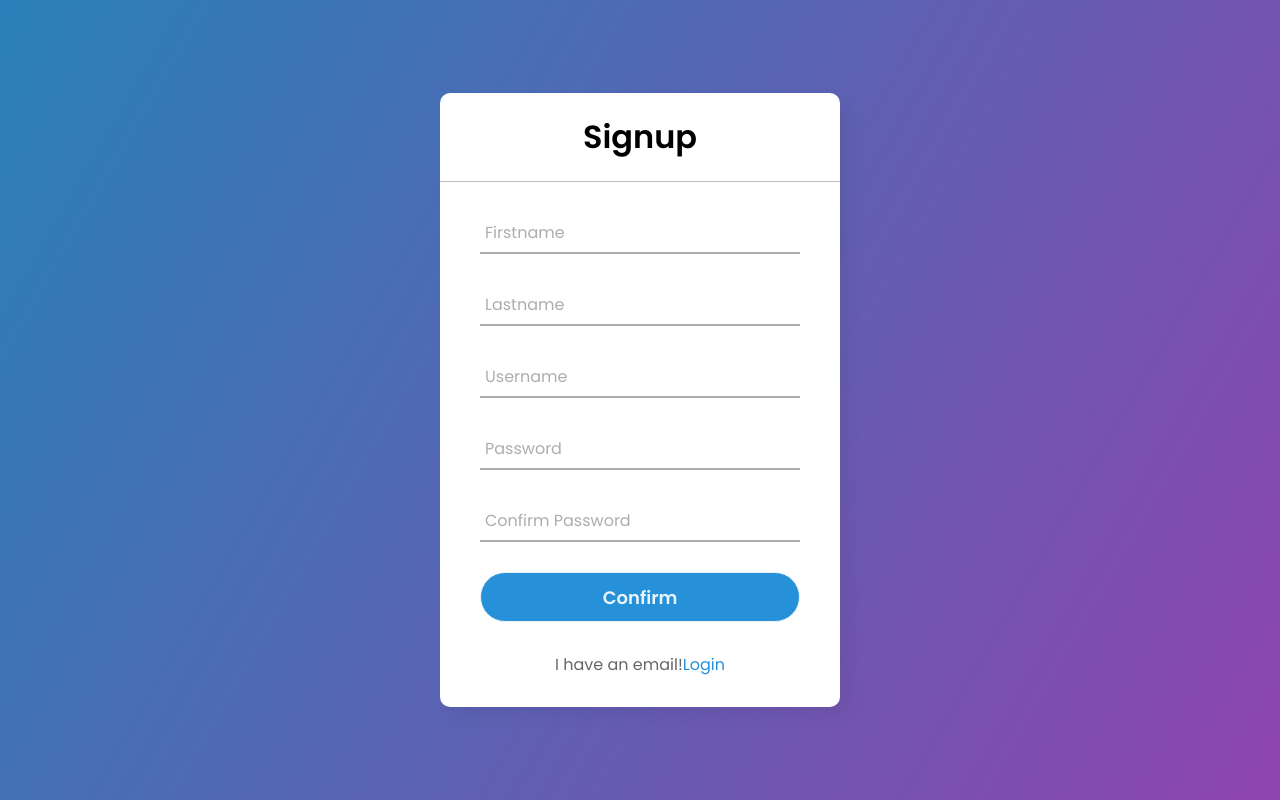
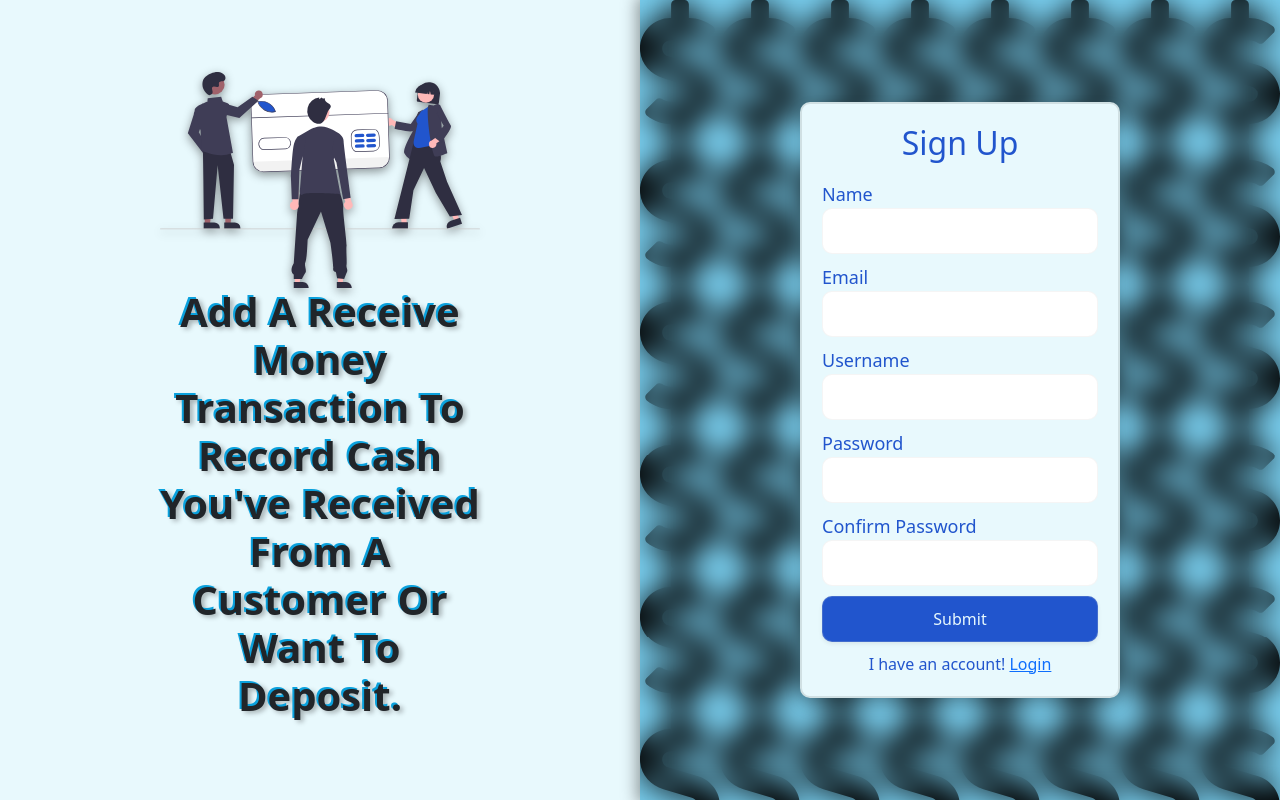
Before and after one commit to YousefGhazal/money-tracker, a plain HTML site: page signup.html in a window 1280 px wide. Drawn offline with nearby package versions, Linux system fonts and the light colour scheme.

Commit message:
start sign up

```diff
--- a/signup.html
+++ b/signup.html
@@ -1,45 +1,59 @@
 <!DOCTYPE html>
-<html lang="en" dir="ltr">
+<html lang="en">
+
 <head>
-    <meta charset="utf-8" />
+  <meta charset="UTF-8">
+  <meta http-equiv="X-UA-Compatible" content="IE=edge">
+  <meta name="viewport" content="width=device-width, initial-scale=1.0">
   <title>Signup</title>
-    <link rel="stylesheet" href="css/style.css" />
+  <link rel="stylesheet" href="./style/style.css">
+  <link rel="stylesheet" href="https://pro.fontawesome.com/releases/v5.10.0/css/all.css"
+    integrity="sha384-AYmEC3Yw5cVb3ZcuHtOA93w35dYTsvhLPVnYs9eStHfGJvOvKxVfELGroGkvsg+p" crossOrigin="anonymous" />
+  <link href="https://cdn.jsdelivr.net/npm/bootstrap@5.2.0-beta1/dist/css/bootstrap.min.css" rel="stylesheet"
+    integrity="sha384-0evHe/X+R7YkIZDRvuzKMRqM+OrBnVFBL6DOitfPri4tjfHxaWutUpFmBp4vmVor" crossOrigin="anonymous" />
 </head>
+
 <body>
-    <div class="center">
-      <h1>Signup</h1>
-      <form method="post">
-
-        <div class="txt_field">
-          <input type="text" required />
-          <span></span>
-          <label>Firstname</label>
+  <main>
+    <div class="g-center hello">
+      <div>
+        <img class="svg-shadow" src="./images/transaction.svg" alt="transaction">
+        <h1>Add a receive money transaction to record cash you've received from a customer or want to deposit.</h1>
       </div>
-        <div class="txt_field">
-          <input type="text" required />
-          <span></span>
-          <label>Lastname</label>
     </div>
-        <div class="txt_field">
-          <input type="text" required />
-          <span></span>
-          <label>Username</label>
+    <div class="g-center s-form">
+      <div>
+        <form class="shadow">
+          <h2>Sign Up</h2>
+          <div>
+            <label for="name">Name</label>
+            <input type="text" name="" id="name">
           </div>
-        <div class="txt_field">
-          <input type="password" required />
-          <span></span>
-          <label>Password</label>
+          <div>
+            <label for="email">Email</label>
+            <input type="email" name="" id="email">
           </div>
-        <div class="txt_field">
-          <input type="password" required />
-          <span></span>
-          <label>Confirm Password</label>
+          <div>
+            <label for="username">Username</label>
+            <input type="text" name="" id="username">
           </div>
-
-        <input type="submit" value="Confirm" />
-        <div class="signup_link">I have an email!<a href="login.html">Login</a>
+          <div>
+            <label for="pass">Password</label>
+            <input type="password" name="" id="pass">
           </div>
+          <div>
+            <label for="CPass">Confirm Password</label>
+            <input type="password" name="" id="CPass">
+          </div>
+          <input type="submit" value="Submit" class="shadow-sm">
+          <section>I have an account! <a href="login.html">Login</a></section>
         </form>
       </div>
+    </div>
+  </main>
+  <script src="https://cdn.jsdelivr.net/npm/bootstrap@5.2.0-beta1/dist/js/bootstrap.bundle.min.js"
+    integrity="sha384-pprn3073KE6tl6bjs2QrFaJGz5/SUsLqktiwsUTF55Jfv3qYSDhgCecCxMW52nD2"
+    crossOrigin="anonymous"></script>
 </body>
+
 </html>
--- /dev/null
+++ b/style/style.scss
@@ -0,0 +1,99 @@
+$color--one: #2155cd;
+$color--two: #0aa1dd;
+$color--three: #79dae8;
+$color--four: #e8f9fd;
+
+img {
+  max-width: 100%;
+}
+.svg-shadow {
+  filter: drop-shadow(0px 3px 5px rgba(0, 0, 0, 0.4));
+}
+main {
+  background-color: $color--four;
+  display: grid;
+  grid-template-columns: 1fr 1fr;
+  height: 100vh;
+  width: 100%;
+  @media (max-width: 767px) {
+    display: flex;
+    flex-direction: column;
+  }
+  .g-center {
+    display: flex;
+    justify-content: center;
+    align-items: center;
+    padding: 50px 0;
+    > div {
+      width: 50%;
+      @media (max-width:767px) {
+        width: 90%;
+      }
+    }
+  }
+  .hello {
+    text-align: center;
+    h1 {
+      text-transform: capitalize;
+      text-shadow: -2px -2px $color--two, 3px 2px 5px rgb(0 0 0 / 30%);
+      font-weight: bold;
+    }
+  }
+  .s-form {
+    background-color: rgba(10, 161, 221, 0.5);
+    box-shadow: 0px 0px 15px 3px rgba(0, 0, 0, 0.4);
+    background-image: url("../images/dollar.svg");
+    background-size: 80px;
+    position: relative;
+    &::before {
+      content: "";
+      position: absolute;
+      top: 0;
+      left: 0;
+      width: 100%;
+      height: 100%;
+      backdrop-filter: blur(15px);
+      z-index: 5;
+    }
+    > div{
+      z-index: 6;
+      form {
+        width: 100%;
+        background-color: $color--four;
+        padding: 20px;
+        color: $color--one;
+        border-radius: 10px;
+        border: 2px solid rgba(0, 0, 0, 0.1);
+        text-align: center;
+        display: flex;
+        flex-direction: column;
+        gap: 10px;
+        div {
+          width: 100%;
+          display: flex;
+          flex-direction: column;
+          align-items: flex-start;
+        }
+        label{
+          font-size: 18px;
+        }
+        input{
+          width: 100%;
+          border: 1px solid rgba(204, 204, 204, 0.2);
+          border-radius: 10px;
+          padding: 10px;
+          outline:#79dae8;
+        }
+        input[type="submit"]{
+          width: 100%;
+          color: $color--four;
+          background-color: $color--one;
+          transition: 0.3s;
+          &:hover{
+            opacity: 0.8;
+          }
+        }
+      }
+    }
+  }
+}
```
Also changed, not shown: css/style.css (deleted), images/dollar.svg (added), images/transaction.svg (added), style/style.css (added), 1 other file. Lines whose indentation alone changed are shown as unchanged.
